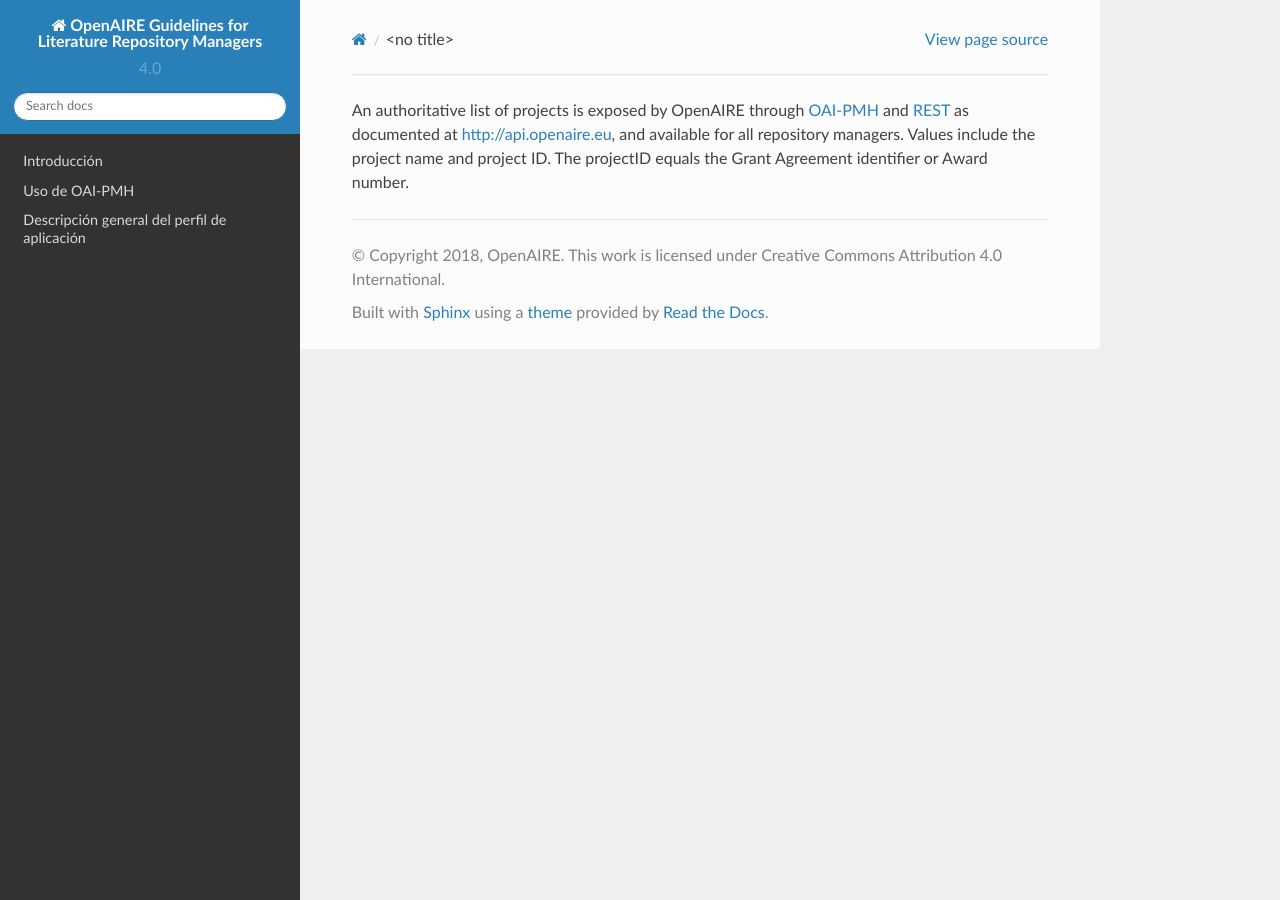
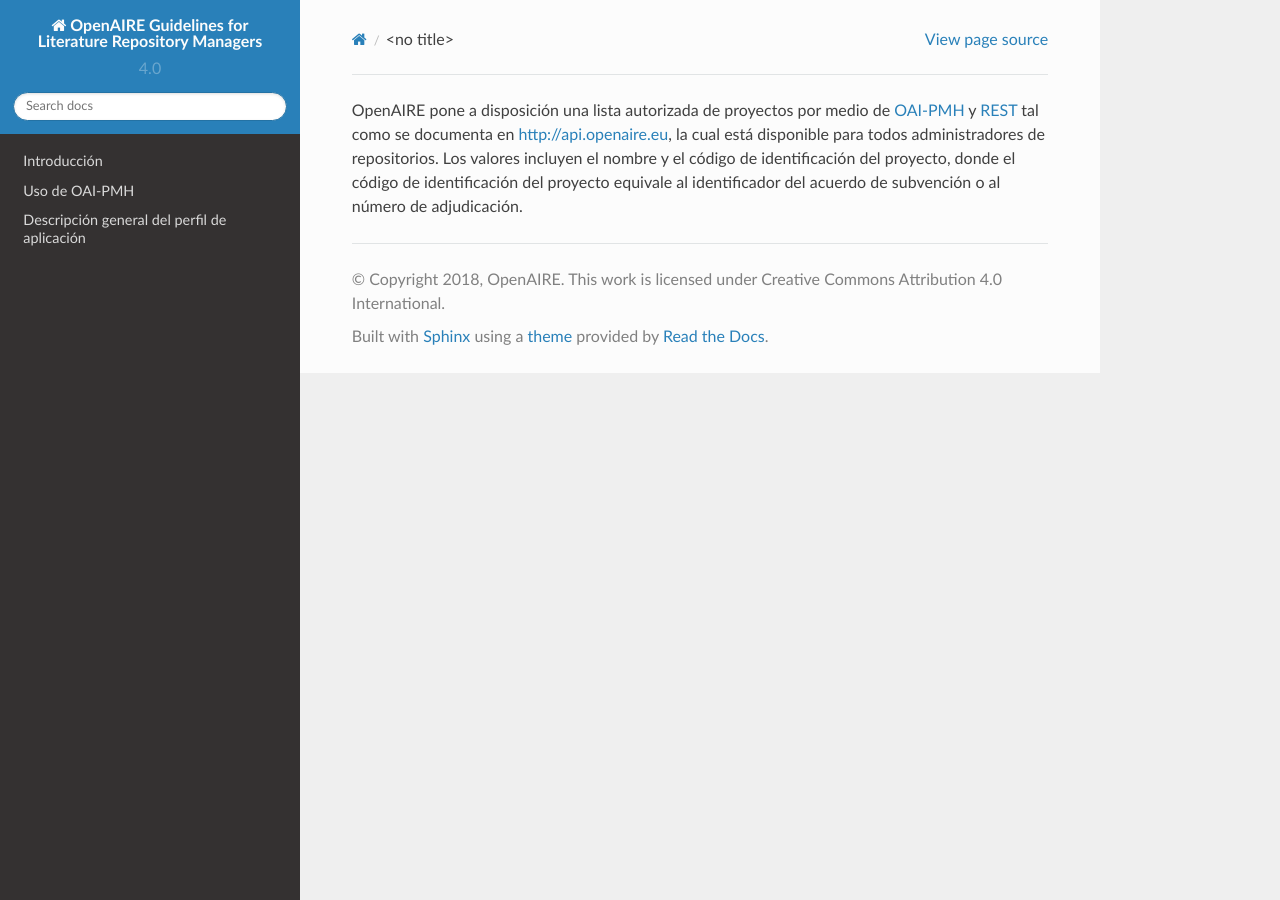
Before and after one commit to memoemg/openAIRE4, a Sphinx documentation site: the page built from docs/projectid.rst, in a window 1280 px wide. Built offline with Sphinx 7.4.7 and the Read the Docs theme 2.0.0, drawn with Linux system fonts in a browser that asks for light colours; a script that is not in the unit is left out.

Commit message:
Update projectid.rst

```diff
--- a/docs/projectid.rst
+++ b/docs/projectid.rst
@@ -1 +1 @@
-An authoritative list of projects is exposed by OpenAIRE through `OAI-PMH <http://api.openaire.eu/oai_pmh?verb=ListRecords&set=projects&metadataPrefix=oaf>`_ and `REST <http://api.openaire.eu/search/projects>`_ as documented at `<http://api.openaire.eu>`_, and available for all repository managers. Values include the project name and project ID. The projectID equals the Grant Agreement identifier or Award number.
+OpenAIRE pone a disposición una lista autorizada de proyectos por medio de `OAI-PMH <http://api.openaire.eu/oai_pmh?verb=ListRecords&set=projects&metadataPrefix=oaf>`_ y `REST <http://api.openaire.eu/search/projects>`_ tal como se documenta en `<http://api.openaire.eu>`_, la cual está disponible para todos administradores de repositorios. Los valores incluyen el nombre y el código de identificación del proyecto, donde el código de identificación del proyecto equivale al identificador del acuerdo de subvención o al número de adjudicación.
```
